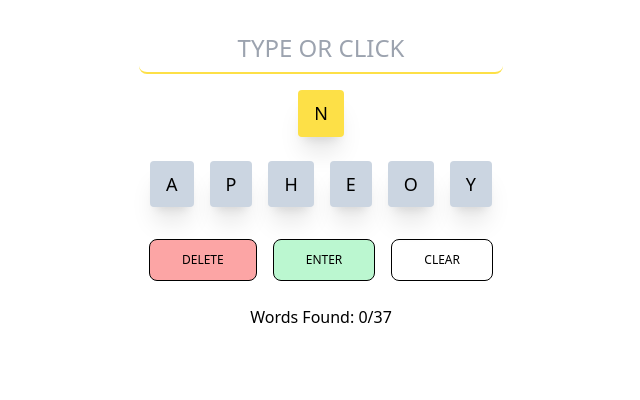
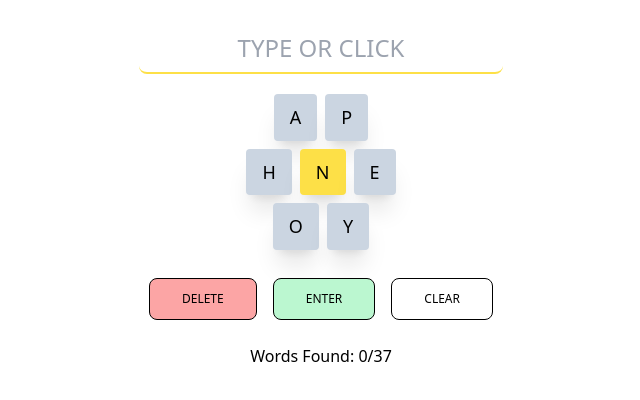
Before and after one commit to wanwari/spelling-bee, a React (Create React App) app: page / in a window 1280 px wide. Shown: the top 400 px of the page, without its empty margins (319-959 px from the left). Built offline with nearby package versions, Linux system fonts and the light colour scheme.

Commit message:
style: improve key layout

```diff
--- a/src/components/Keyboard.js
+++ b/src/components/Keyboard.js
@@ -1,17 +1,22 @@
+import Key from "./Key";
+
 const Keyboard = ({ letters, keyboardPressed }) => {
 
     return(
-        <div>
-            {letters.map((letter, index) => {
-                    const colour = (index === 0) ? "bg-yellow-300 block m-auto my-4" : "bg-slate-300";
-                    return <input
-                        key={letter}
-                        onClick={() => keyboardPressed(letter)}
-                        type="button"
-                        value={letter}
-                        className={colour + "   px-4 py-3 m-2 text-black text-lg leading-tight uppercase rounded shadow-xl cursor-pointer"}
-                    />
-            })}
+        <div className="grid grid-rows3">
+            <div>
+                <Key letter={letters[1]} keyboardPressed={(keyPressed) => keyboardPressed(keyPressed)} mainLetter={false}  />
+                <Key letter={letters[2]} keyboardPressed={(keyPressed) => keyboardPressed(keyPressed)} mainLetter={false}  />
+            </div>
+            <div>
+                <Key letter={letters[3]} keyboardPressed={(keyPressed) => keyboardPressed(keyPressed)} mainLetter={false}  />
+                <Key letter={letters[0]} keyboardPressed={(keyPressed) => keyboardPressed(keyPressed)} mainLetter={true}  />
+                <Key letter={letters[4]} keyboardPressed={(keyPressed) => keyboardPressed(keyPressed)} mainLetter={false}  />
+            </div>
+            <div>
+                <Key letter={letters[5]} keyboardPressed={(keyPressed) => keyboardPressed(keyPressed)} mainLetter={false}  />
+                <Key letter={letters[6]} keyboardPressed={(keyPressed) => keyboardPressed(keyPressed)} mainLetter={false}  />
+            </div>
         </div>
     );
 }
```
